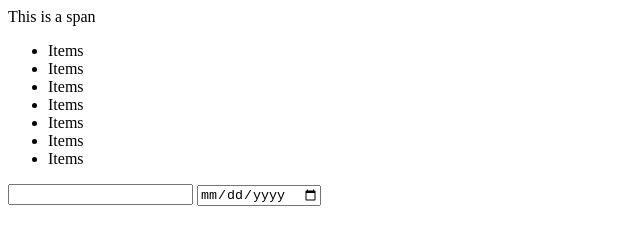
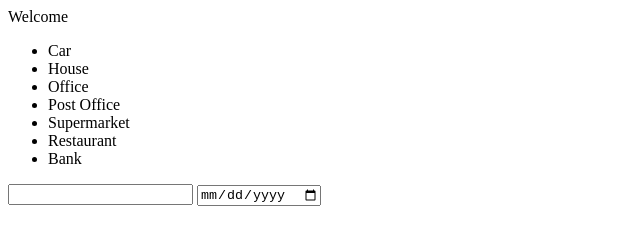
Before and after one commit to AmeyaDGit/GitDemo, a plain HTML site: page index.html in a window 1280 px wide. Shown: the whole page, without its empty margins (0-640 px from the left). Drawn offline with Linux system fonts and the light colour scheme.

Commit message:
added contents

```diff
--- a/index.html
+++ b/index.html
@@ -4,18 +4,18 @@
     <meta charset="UTF-8">
     <meta http-equiv="X-UA-Compatible" content="IE=edge">
     <meta name="viewport" content="width=device-width, initial-scale=1.0">
-    <title>Document</title>
+    <title>Welcome to My website</title>
 </head>
 <body>
-    <span>This is a span</span>
+    <span>Welcome</span>
     <ul>
-        <li>Items</li>
-        <li>Items</li>
-        <li>Items</li>
-        <li>Items</li>
-        <li>Items</li>
-        <li>Items</li>
-        <li>Items</li>
+        <li>Car</li>
+        <li>House</li>
+        <li>Office</li>
+        <li>Post Office</li>
+        <li>Supermarket</li>
+        <li>Restaurant</li>
+        <li>Bank</li>
     </ul>
     <span class="myclass"></span>
     <input type="text" id="foo" class="bar">
```
